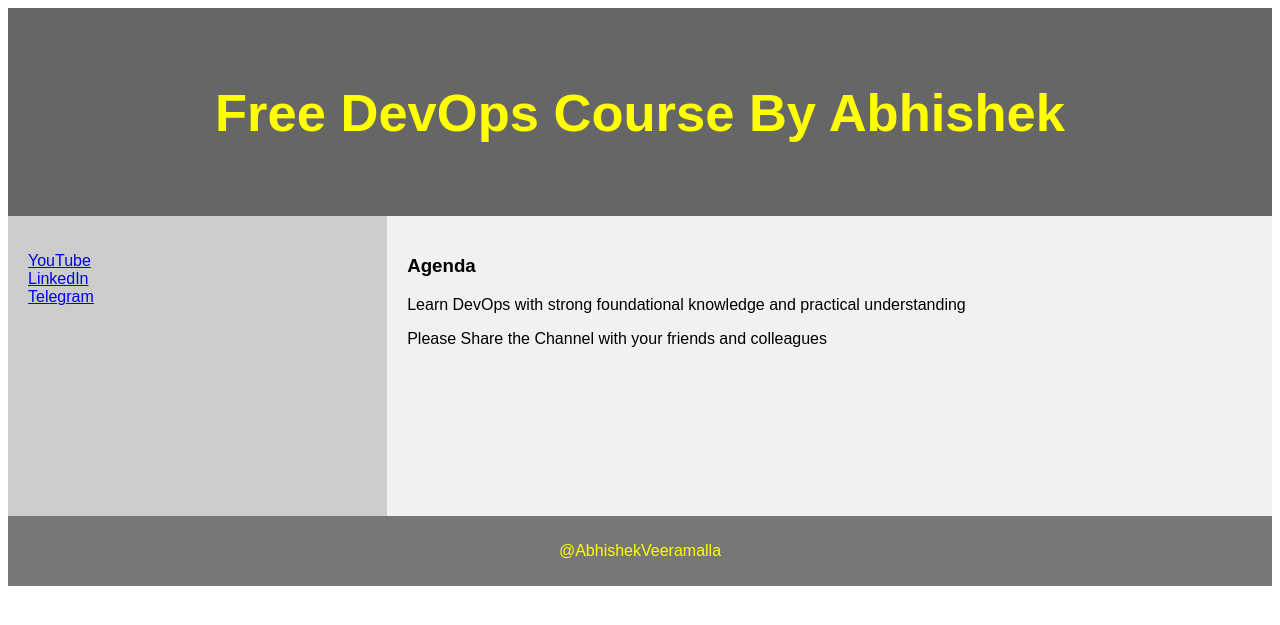
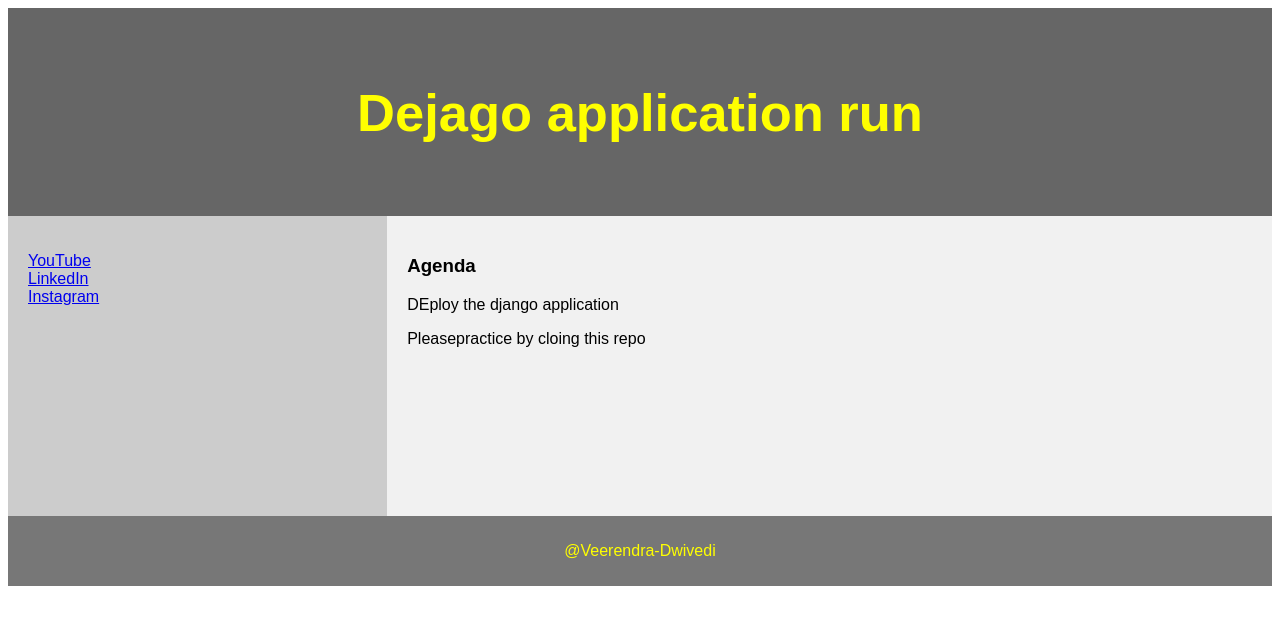
Before and after one commit to VEER0402/Docker, a Django app: page /demo/ in a window 1280 px wide. Shown: the top 625 px of the page. Run offline with Django 4.2, Linux system fonts and the light colour scheme.

Commit message:
Update demo_site.html

```diff
--- a/examples/python-web-app/devops/demo/templates/demo_site.html
+++ b/examples/python-web-app/devops/demo/templates/demo_site.html
@@ -1,7 +1,7 @@
 <!DOCTYPE html>
 <html lang="en">
 <head>
-<title>CSS Template</title>
+<title>Demo Template</title>
 <meta charset="utf-8">
 <meta name="viewport" content="width=device-width, initial-scale=1">
 <style>
@@ -73,27 +73,27 @@ footer {
 
 
 <header>
-  <h2>Free DevOps Course By Abhishek</h2>
+  <h2>Dejago application run</h2>
 </header>
 
 <section>
   <nav>
     <ul>
-      <li><a href="www.youtube.com/@AbhishekVeeramalla">YouTube</a></li>
-      <li><a href="www.linkedin.com/in/abhishek-veeramalla-77b33996/">LinkedIn</a></li>
-      <li><a href="https://telegram.me/abhishekveeramalla">Telegram</a></li>
+      <li><a href="www.youtube.com/">YouTube</a></li>
+      <li><a href="https://www.linkedin.com/in/veerendra-dwivedi/">LinkedIn</a></li>
+      <li><a href="https://www.instagram.com/gymgineer_veer/">Instagram</a></li>
     </ul>
   </nav>
 
   <article>
     <h1>Agenda</h1>
-    <p>Learn DevOps with strong foundational knowledge and practical understanding</p>
-    <p>Please Share the Channel with your friends and colleagues</p>
+    <p>DEploy the django application</p>
+    <p>Pleasepractice by cloing this repo</p>
   </article>
 </section>
 
 <footer>
-  <p>@AbhishekVeeramalla</p>
+  <p>@Veerendra-Dwivedi</p>
 </footer>
 
 </body>
```
